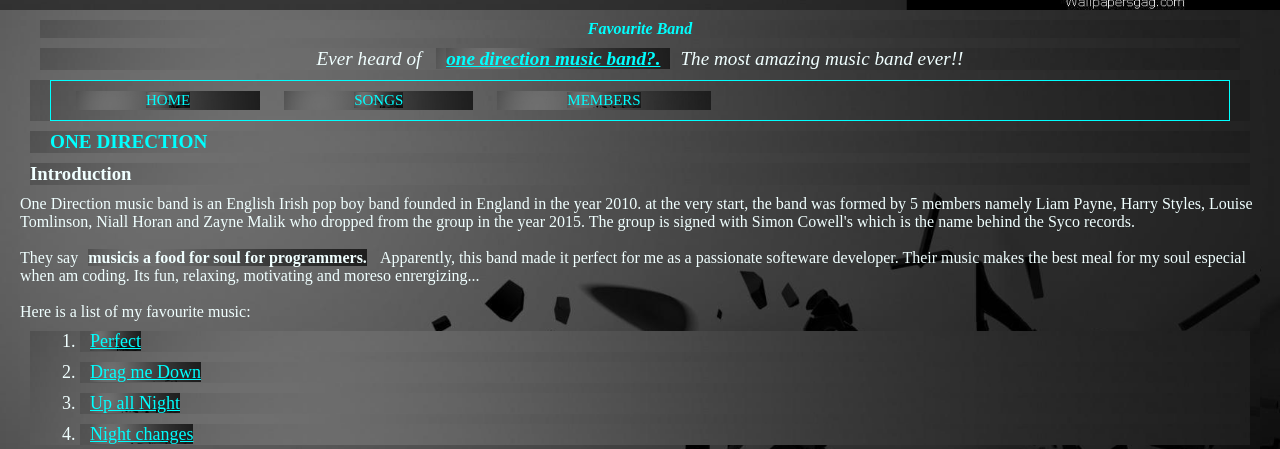
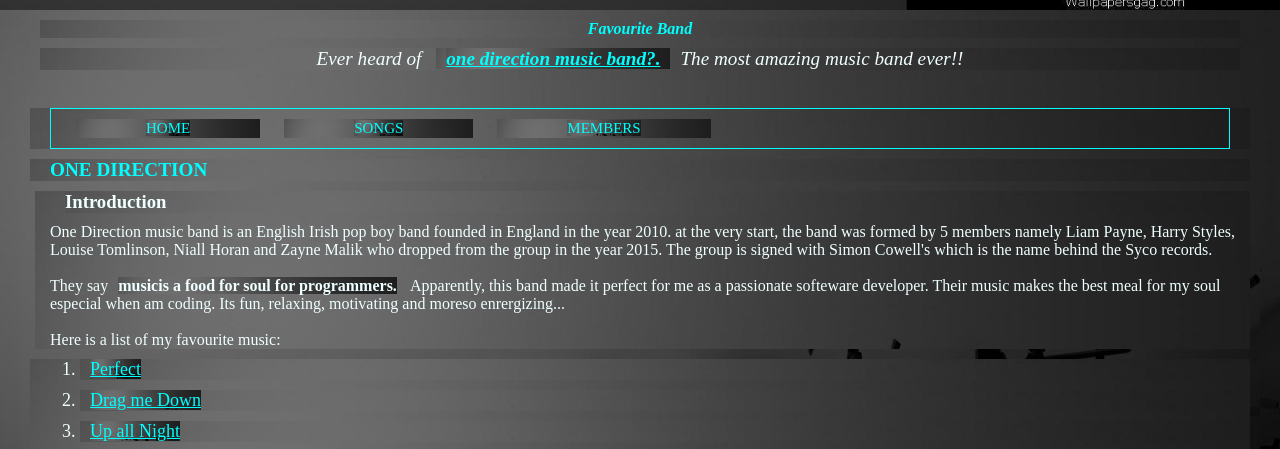
Before and after one commit to Rubyroy12/week1-favourite_band, a plain HTML site: page fband.html in a window 1280 px wide. Shown: the top 449 px of the page. Drawn offline with Linux system fonts and the light colour scheme.

Commit message:
adjust body margin left and padding left for proper alignment

```diff
--- a/fband.css
+++ b/fband.css
@@ -22,12 +22,18 @@
     font-family:Lucida sans-serif;
     padding-left: 20px;
 }
+h3{
+
+    font-weight: 20px;
+    margin-left: 15px;
+}
 .frontline{
     text-align: center;
 
 }
 .frontline2{
-    padding-left: 20px;
+    padding-left: 15px;
+    margin-left: 15px;
 }
 #frontlinepost{
 
@@ -35,7 +41,6 @@
     background-repeat: repeat;
     font-size: larger;
     font-style: oblique;
-
 }
 
 .harry{
--- a/fband.html
+++ b/fband.html
@@ -14,6 +14,8 @@
         <h1>Favourite Band</h1>
         <p class="frontline">Ever heard of <strong><a href="#">one direction music band?.</a></strong>The most amazing music band ever!! </p>
     </div>
+    <br>
+
 <div class="navigation">
     <nav id="nav">
         <ul>
@@ -25,8 +27,9 @@
     </div>
 
     <h2>ONE DIRECTION</h2>
+    <div class="frontline2">
 
-    <p class="frontline2">
+    <p>
         <h3>Introduction</h3>
         One Direction music band is an English Irish pop boy band founded in England in the year 2010. at the very start, the band was formed by 5 members namely Liam Payne, Harry Styles, Louise Tomlinson, Niall Horan and  Zayne Malik who dropped  from the group in the year 2015. The group is signed   with Simon Cowell's which is the name behind the Syco records.
         <br>
@@ -39,6 +42,7 @@
         <br>
         Here is a list of my favourite music:
     </p>
+    </div>
 
     <ol>
         <li><a href="https://www.youtube.com/watch?v=Ho32Oh6b4jc">Perfect</a></li>
```
